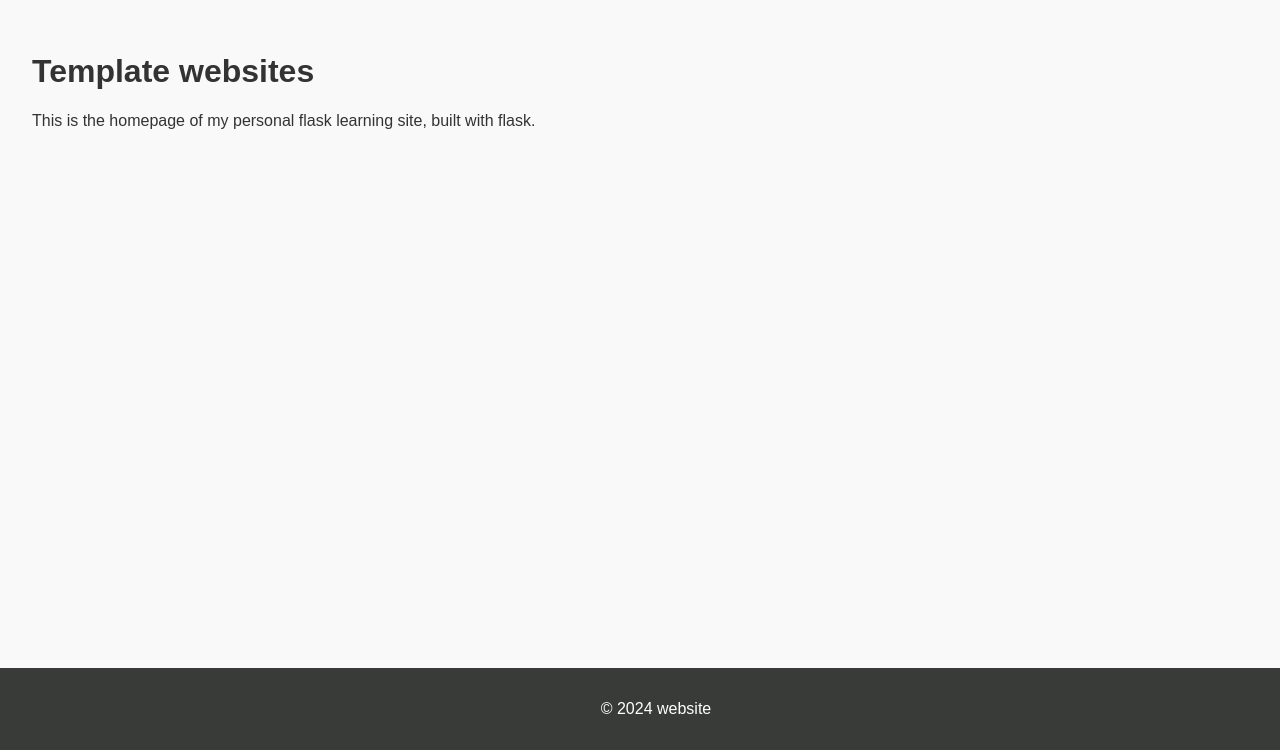
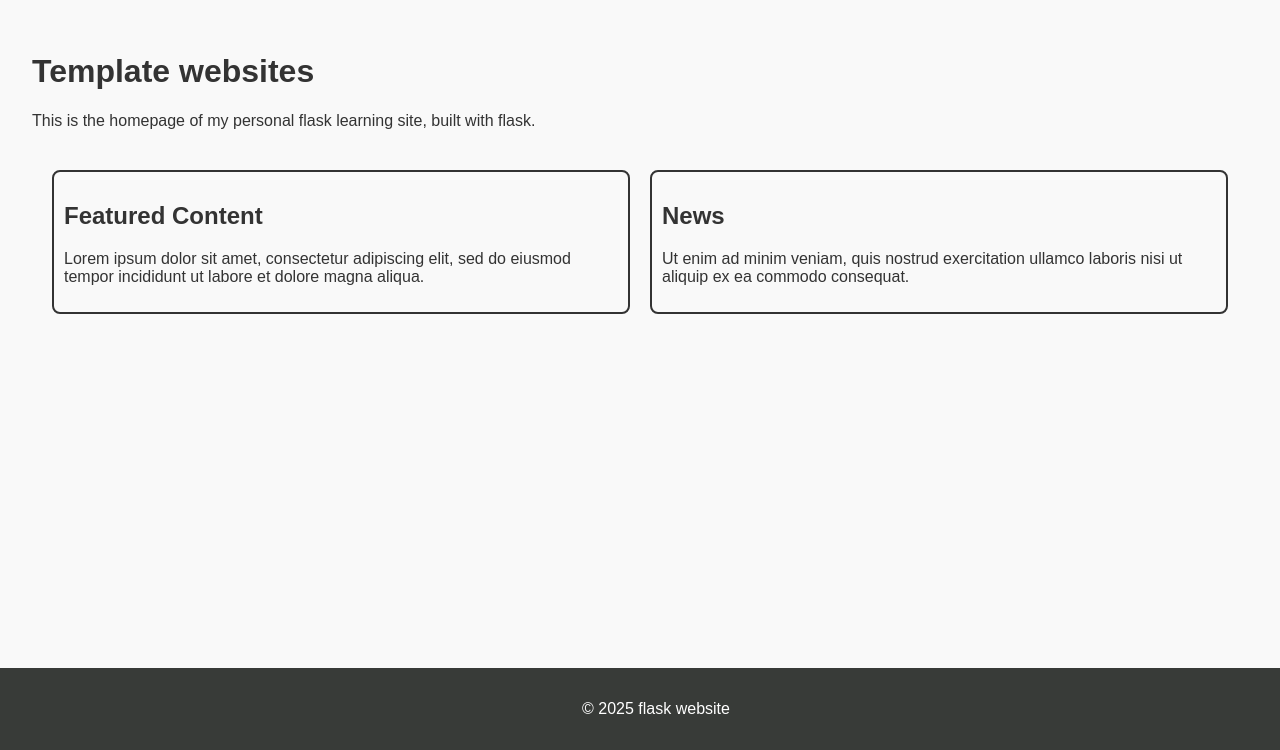
Before and after one commit to AeonianTest/flask-website, a Flask app: page / in a window 1280 px wide. Shown: the part 50-800 px from the top of the page. Run offline with Flask 3, Linux system fonts and the light colour scheme; some libraries are stand-ins or nearby versions.

Commit message:
filling in pages + date fix

```diff
--- a/app.py
+++ b/app.py
@@ -5,6 +5,7 @@ from flask_limiter.util import get_remote_address
 from mailform import MailForm
 
 from dotenv import load_dotenv #import misc modules
+from datetime import datetime
 
 import os
 
@@ -35,6 +36,10 @@ app.config['MAIL_USERNAME'] = os.getenv("MAIL_USERNAME") #Get the gmail account
 app.config['MAIL_PASSWORD'] = os.getenv("MAIL_PASSWORD")
 app.config['MAIL_DEFAULT_SENDER'] = os.getenv("MAIL_USERNAME")
 mail = Mail(app) #Set up mail service
+
+@app.context_processor #Inject into template before rendering, using a dict to pass vars
+def inject_time():
+    return {"year": datetime.now().year}
 
 @app.route('/') #Render the pages
 def home():
--- a/static/css/styles.css
+++ b/static/css/styles.css
@@ -85,3 +85,22 @@ form button:hover {
     color: red;
     font-size: 0.9em;
 }
+
+/* flex container */
+
+.flex-container {
+    display: flex;
+    justify-content: space-between;
+
+    margin: 20px auto;
+    padding: 10px;
+}
+
+.box {
+    flex: 1;
+
+    padding: 10px;
+    margin: 10px;
+    border-radius: 8px;
+    border: 2px solid #333;
+}
--- a/templates/base.html
+++ b/templates/base.html
@@ -21,7 +21,7 @@
         {% block content %}{% endblock %}
     </main>
     <footer>
-        <p>&copy; 2024 website</p>
+        <p>&copy; {{ year }} flask website</p>
     </footer>
 </body>
 </html>
--- a/templates/index.html
+++ b/templates/index.html
@@ -3,4 +3,16 @@
 {% block content %}
 <h1>Template websites</h1>
 <p>This is the homepage of my personal flask learning site, built with flask.</p>
+
+<div class="flex-container">
+    <div class="box">
+        <h2>Featured Content</h2>
+        <p>Lorem ipsum dolor sit amet, consectetur adipiscing elit, sed do eiusmod tempor incididunt ut labore et dolore magna aliqua.</p>
+    </div>
+    <div class="box">
+        <h2>News</h2>
+        <p>Ut enim ad minim veniam, quis nostrud exercitation ullamco laboris nisi ut aliquip ex ea commodo consequat.</p>
+    </div>
+</div>
+
 {% endblock %}
```
Also changed, not shown: templates/about.html (+12 -0 lines).
